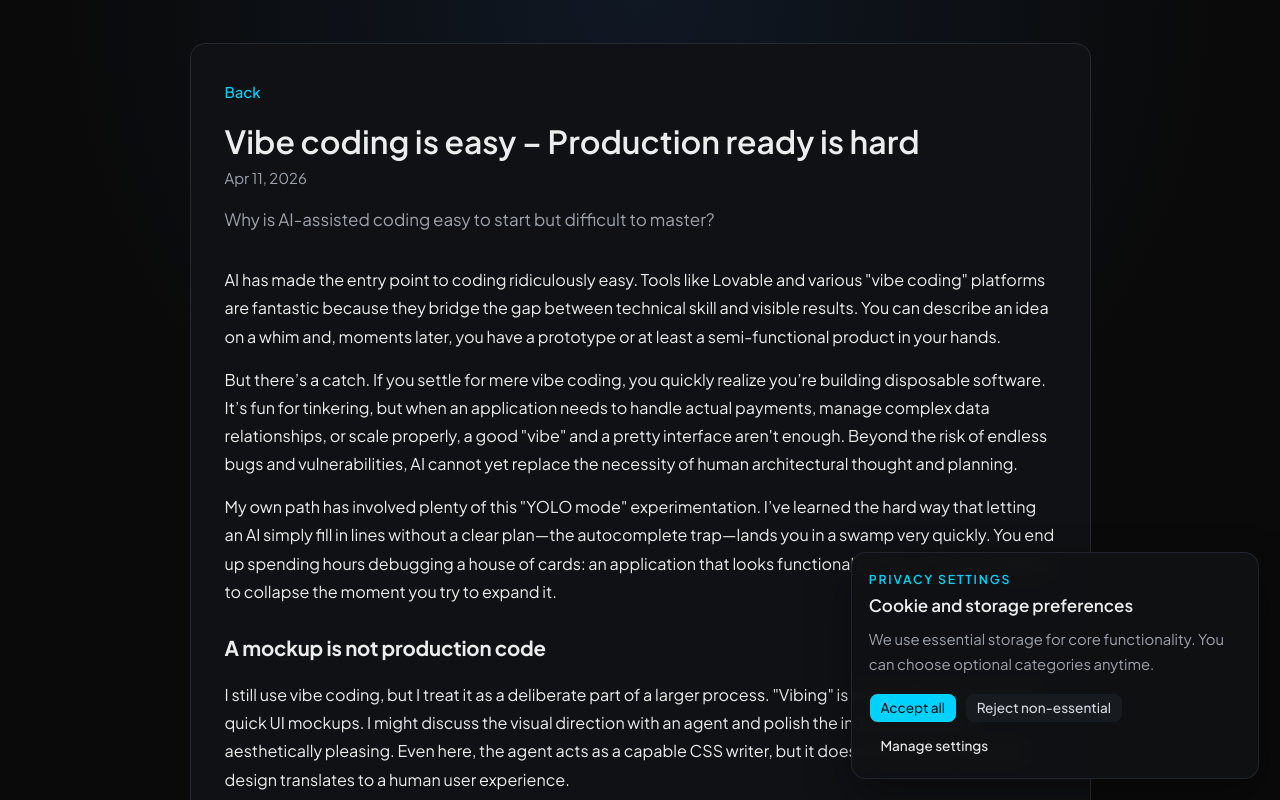
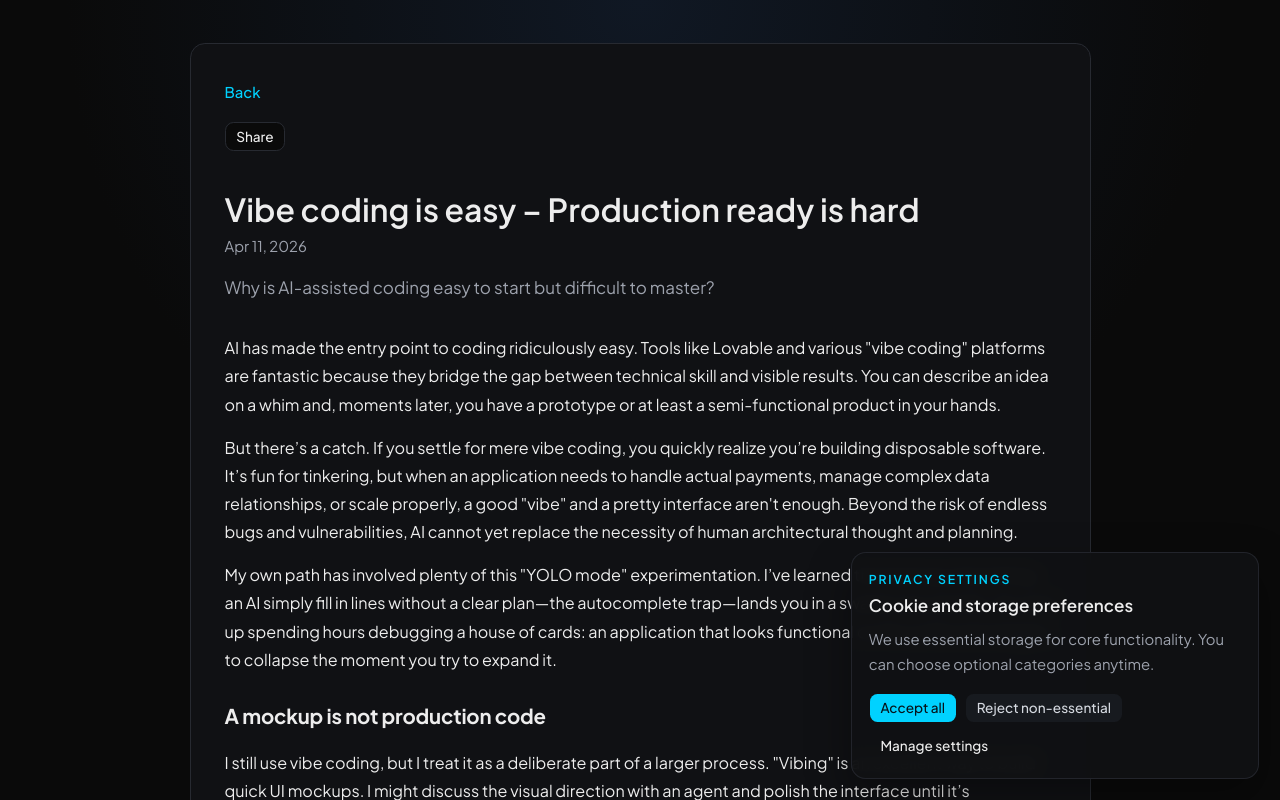
Before and after one commit to karot00/karotammela, a Next.js app: page /en/blog/vibe-coding-vs-production-ready in a window 1280 px wide. Shown: the top 800 px of the page. Built offline with nearby package versions, Linux system fonts and the light colour scheme; no server answers.

Commit message:
feat: add native share actions to home and dashboard blog

```diff
--- a/src/app/[locale]/blog/[slug]/page.tsx
+++ b/src/app/[locale]/blog/[slug]/page.tsx
@@ -4,6 +4,7 @@ import { notFound } from "next/navigation";
 import { getTranslations, setRequestLocale } from "next-intl/server";
 
 import { renderBlogMarkdownToSafeHtml } from "@/components/blog-post-content";
+import { ShareButton } from "@/components/share-button";
 import { routing } from "@/i18n/routing";
 import { getAllBlogPosts, getBlogPostBySlug } from "@/lib/blog";
 import {
@@ -128,6 +129,16 @@ export default async function BlogDetailPage({ params }: BlogDetailPageProps) {
           {t("blogBackLabel")}
         </Link>
 
+        <ShareButton
+          url={toAbsoluteUrl(`/${currentLocale}/blog/${post.slug}`)}
+          title={post.title}
+          text={post.description}
+          label={t("blogShareLabel")}
+          copiedLabel={t("blogShareCopiedLabel")}
+          errorLabel={t("blogShareErrorLabel")}
+          className="mt-4"
+        />
+
         <h1 className="mt-4 text-3xl font-semibold text-foreground">
           {post.title}
         </h1>
--- a/src/app/[locale]/dashboard/page.tsx
+++ b/src/app/[locale]/dashboard/page.tsx
@@ -250,6 +250,9 @@ export default async function DashboardPage({
         blogPageLabel: t("blogPageLabel"),
         blogNoPostsLabel: t("blogNoPostsLabel"),
         blogMissingPostLabel: t("blogMissingPostLabel"),
+        blogShareLabel: t("blogShareLabel"),
+        blogShareCopiedLabel: t("blogShareCopiedLabel"),
+        blogShareErrorLabel: t("blogShareErrorLabel"),
         blogDraftBadgeLabel: t("blogDraftBadgeLabel"),
         settingsLanguageTitle: t("settingsLanguageTitle"),
         settingsLanguageDescription: t("settingsLanguageDescription"),
--- a/src/app/[locale]/page.tsx
+++ b/src/app/[locale]/page.tsx
@@ -7,6 +7,7 @@ import { getTranslations, setRequestLocale } from "next-intl/server";
 
 import { HeroSection } from "@/components/hero-section";
 import { LocaleSwitcher } from "@/components/locale-switcher";
+import { ShareButton } from "@/components/share-button";
 import { SentinelTerminal } from "@/components/sentinel-terminal";
 import {
   getDefaultSocialImage,
@@ -94,6 +95,16 @@ export default function LocaleHomePage({ params }: Props) {
           playAgainLabel={t("sentinel.playAgainLabel")}
           goDashboardLabel={t("sentinel.goDashboardLabel")}
         />
+        <div className="flex justify-center">
+          <ShareButton
+            url={`/${locale}`}
+            title={t("phaseLabel")}
+            text={t("intro")}
+            label={t("shareLabel")}
+            copiedLabel={t("shareCopiedLabel")}
+            errorLabel={t("shareErrorLabel")}
+          />
+        </div>
         <div className="flex justify-center mt-8">
           <Link
             href={`/${locale}/privacy?returnTo=${encodeURIComponent(`/${locale}`)}`}
--- /dev/null
+++ b/src/components/share-button.tsx
@@ -0,0 +1,90 @@
+"use client";
+
+import { useState } from "react";
+
+import { Button } from "@/components/ui/button";
+
+type ShareButtonProps = {
+  url: string;
+  title: string;
+  text?: string;
+  label: string;
+  copiedLabel: string;
+  errorLabel: string;
+  className?: string;
+};
+
+export function ShareButton({
+  url,
+  title,
+  text,
+  label,
+  copiedLabel,
+  errorLabel,
+  className,
+}: ShareButtonProps) {
+  const [status, setStatus] = useState<"idle" | "copied" | "error">("idle");
+
+  const resolveShareUrl = () => {
+    if (url.startsWith("http://") || url.startsWith("https://")) {
+      return url;
+    }
+
+    if (typeof window !== "undefined") {
+      return `${window.location.origin}${url.startsWith("/") ? url : `/${url}`}`;
+    }
+
+    return url;
+  };
+
+  const onShare = async () => {
+    const shareUrl = resolveShareUrl();
+
+    try {
+      if (typeof navigator !== "undefined" && "share" in navigator) {
+        await navigator.share({
+          title,
+          text,
+          url: shareUrl,
+        });
+        setStatus("idle");
+        return;
+      }
+
+      if (typeof navigator !== "undefined" && navigator.clipboard) {
+        await navigator.clipboard.writeText(shareUrl);
+        setStatus("copied");
+        window.setTimeout(() => setStatus("idle"), 2500);
+        return;
+      }
+
+      setStatus("error");
+      window.setTimeout(() => setStatus("idle"), 2500);
+    } catch (error) {
+      if (error instanceof DOMException && error.name === "AbortError") {
+        return;
+      }
+
+      setStatus("error");
+      window.setTimeout(() => setStatus("idle"), 2500);
+    }
+  };
+
+  return (
+    <div className={className}>
+      <Button type="button" variant="outline" size="sm" onClick={onShare}>
+        {label}
+      </Button>
+      <p
+        className="mt-1 min-h-4 text-xs text-muted-foreground"
+        aria-live="polite"
+      >
+        {status === "copied"
+          ? copiedLabel
+          : status === "error"
+            ? errorLabel
+            : ""}
+      </p>
+    </div>
+  );
+}
--- a/src/components/unlocked-dashboard.tsx
+++ b/src/components/unlocked-dashboard.tsx
@@ -24,6 +24,7 @@ import sanitizeHtml from "sanitize-html";
 import { ContactForm } from "@/components/contact-form";
 import { CookieConsentSettingsTrigger } from "@/components/cookie-consent-settings-trigger";
 import { LocaleSwitcher } from "@/components/locale-switcher";
+import { ShareButton } from "@/components/share-button";
 import { Button } from "@/components/ui/button";
 
 type DashboardStats = {
@@ -130,6 +131,9 @@ type DashboardCopy = {
   blogPageLabel: string;
   blogNoPostsLabel: string;
   blogMissingPostLabel: string;
+  blogShareLabel: string;
+  blogShareCopiedLabel: string;
+  blogShareErrorLabel: string;
   blogDraftBadgeLabel: string;
   settingsLanguageTitle: string;
   settingsLanguageDescription: string;
@@ -666,6 +670,15 @@ function BlogView({
                 {blog.selectedPost.title}
               </h2>
             </div>
+            <ShareButton
+              url={`/${locale}/blog/${blog.selectedPost.slug}`}
+              title={blog.selectedPost.title}
+              text={blog.selectedPost.description}
+              label={copy.blogShareLabel}
+              copiedLabel={copy.blogShareCopiedLabel}
+              errorLabel={copy.blogShareErrorLabel}
+              className="mt-3"
+            />
             <p className="mt-2 text-sm text-muted-foreground">
               {new Intl.DateTimeFormat(localeCode, {
                 dateStyle: "medium",
--- a/src/messages/en.json
+++ b/src/messages/en.json
@@ -26,7 +26,10 @@
       "playAgainLabel": "Play again",
       "goDashboardLabel": "Go to dashboard"
     },
-    "privacyPolicyLink": "Privacy Policy"
+    "privacyPolicyLink": "Privacy Policy",
+    "shareLabel": "Share",
+    "shareCopiedLabel": "Link copied.",
+    "shareErrorLabel": "Sharing unavailable."
   },
   "dashboard": {
     "badge": "Welcome to the backstage",
@@ -121,6 +124,9 @@
     "blogNoPostsLabel": "No blog posts yet.",
     "blogMissingPostLabel": "Selected post was not found.",
     "blogPlaceholder": "Choose a blog post to start reading.",
+    "blogShareLabel": "Share",
+    "blogShareCopiedLabel": "Link copied.",
+    "blogShareErrorLabel": "Sharing unavailable.",
     "blogDraftBadgeLabel": "Draft",
     "settingsLanguageTitle": "Language",
     "settingsLanguageDescription": "Change the dashboard and site language.",
--- a/src/messages/fi.json
+++ b/src/messages/fi.json
@@ -26,7 +26,10 @@
       "playAgainLabel": "Pelaa uudelleen",
       "goDashboardLabel": "Siirry dashboardille"
     },
-    "privacyPolicyLink": "Tietosuojaseloste"
+    "privacyPolicyLink": "Tietosuojaseloste",
+    "shareLabel": "Jaa",
+    "shareCopiedLabel": "Linkki kopioitu.",
+    "shareErrorLabel": "Jakaminen ei ole käytettävissä."
   },
   "dashboard": {
     "badge": "Tervetuloa backstagelle",
@@ -121,6 +124,9 @@
     "blogNoPostsLabel": "Blogikirjoituksia ei ole vielä.",
     "blogMissingPostLabel": "Valittua kirjoitusta ei löytynyt.",
     "blogPlaceholder": "Valitse blogikirjoitus lukeaksesi sen.",
+    "blogShareLabel": "Jaa",
+    "blogShareCopiedLabel": "Linkki kopioitu.",
+    "blogShareErrorLabel": "Jakaminen ei ole käytettävissä.",
     "blogDraftBadgeLabel": "Luonnos",
     "settingsLanguageTitle": "Kieli",
     "settingsLanguageDescription": "Vaihda dashboardin ja sivuston kieli.",
```
